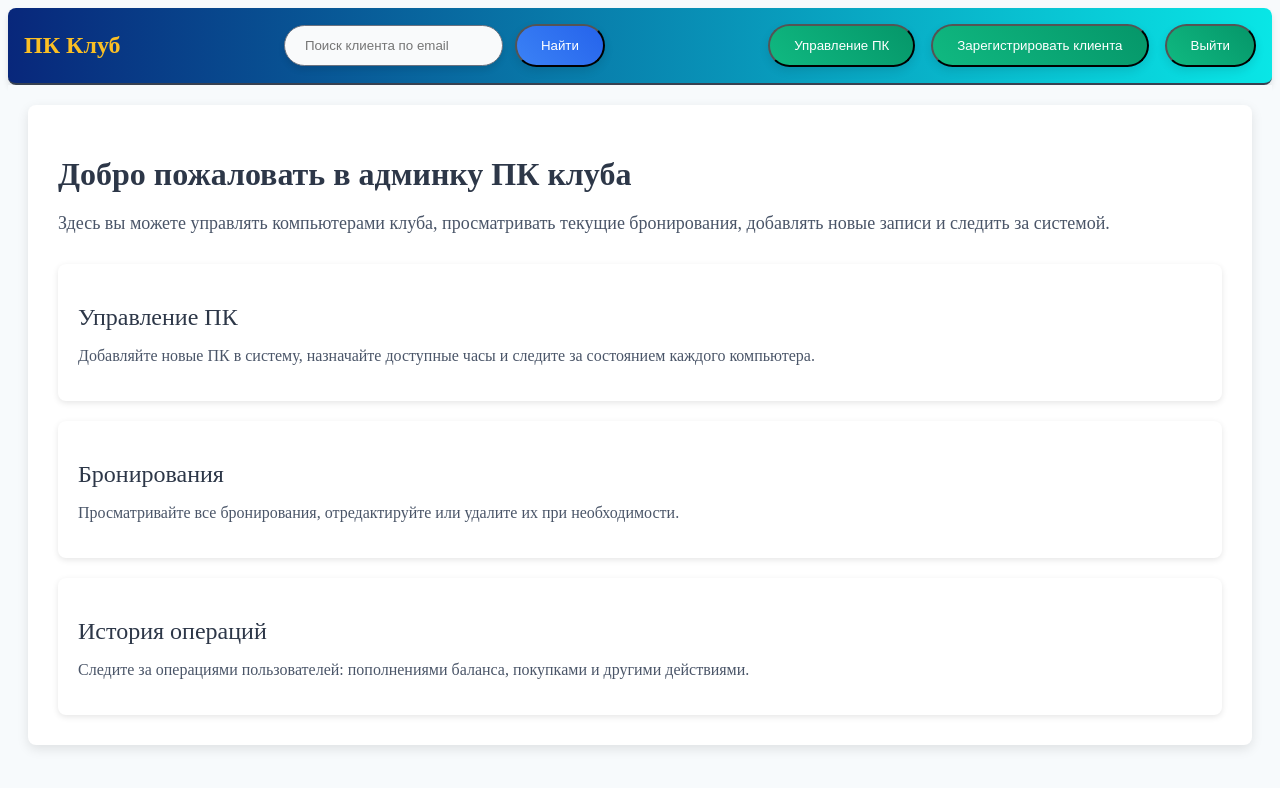
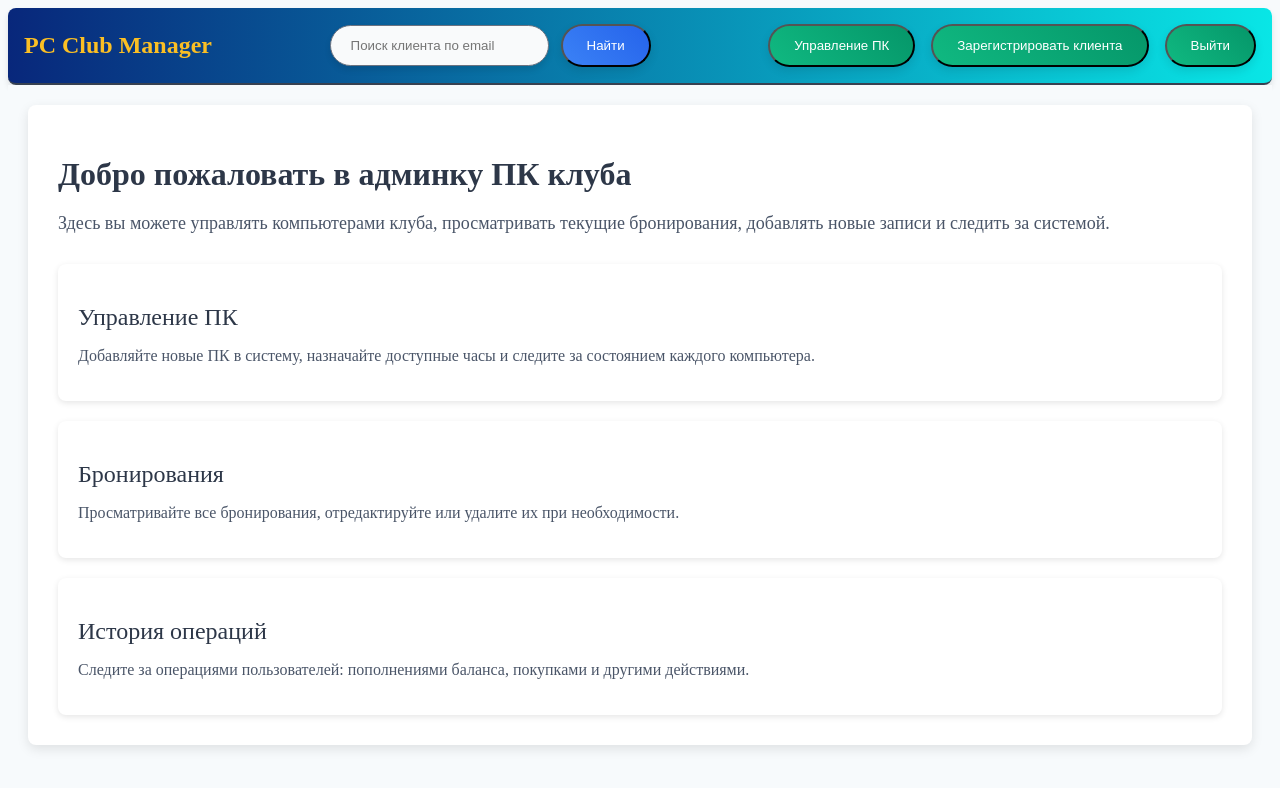
Before and after one commit to Deviky/PC_CLUB_PROJECT, a React (Create React App) app in the folder frontend/pc-club-admin/: page /dashboard in a window 1280 px wide. Shown: the top 788 px of the page. Built offline with nearby package versions, Linux system fonts and the light colour scheme; sample sign-in values are in the browser's storage.

Commit message:
renaming

```diff
--- a/frontend/pc-club-admin/src/components/Header.js
+++ b/frontend/pc-club-admin/src/components/Header.js
@@ -39,7 +39,7 @@ const Header = () => {
   return (
     <header className="header">
       <div className="logo" onClick={() => navigate("/dashboard")}>
-        ПК Клуб
+        PC Club Manager
       </div>
 
       <div className="search">
```
Also changed, not shown: 2 other files (tests, documents, lock files or other folders).
